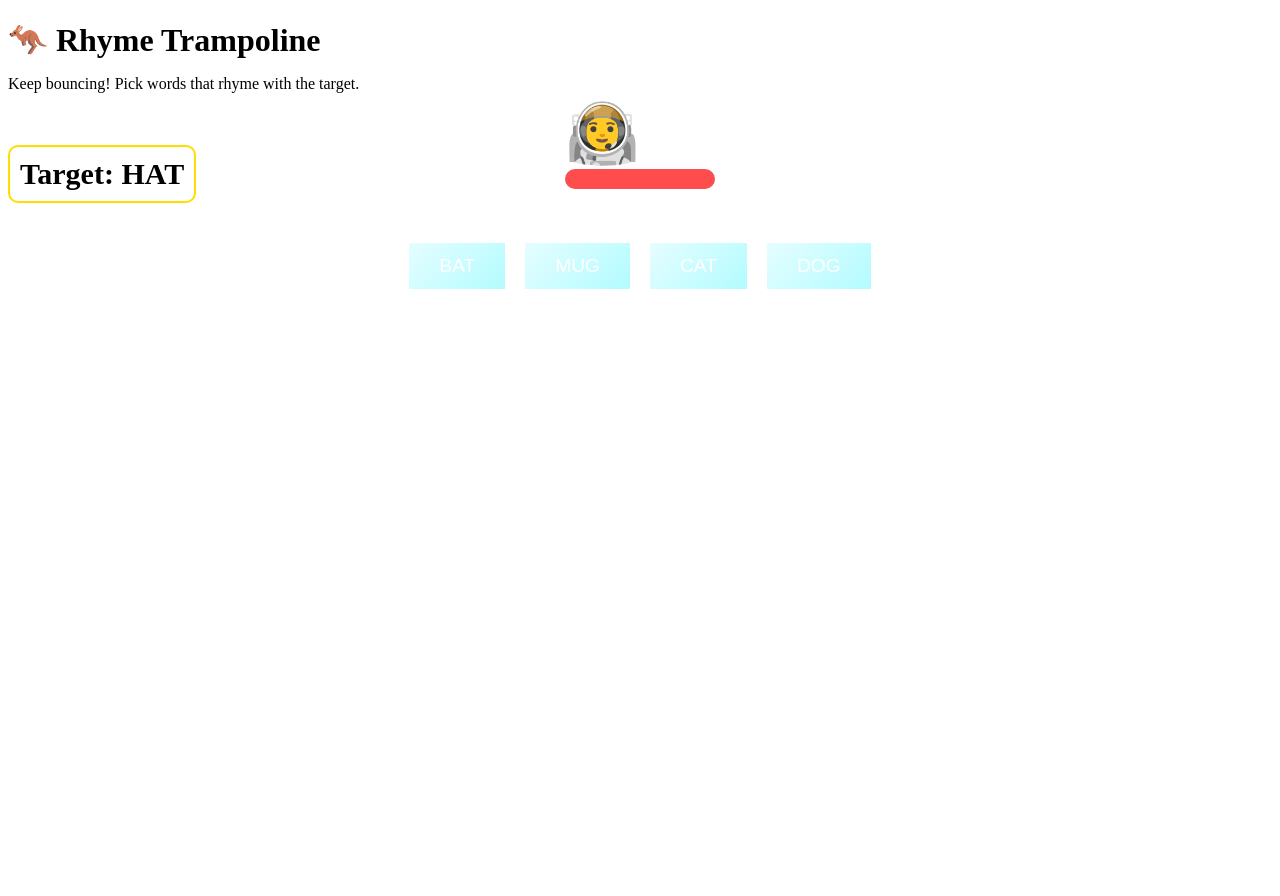
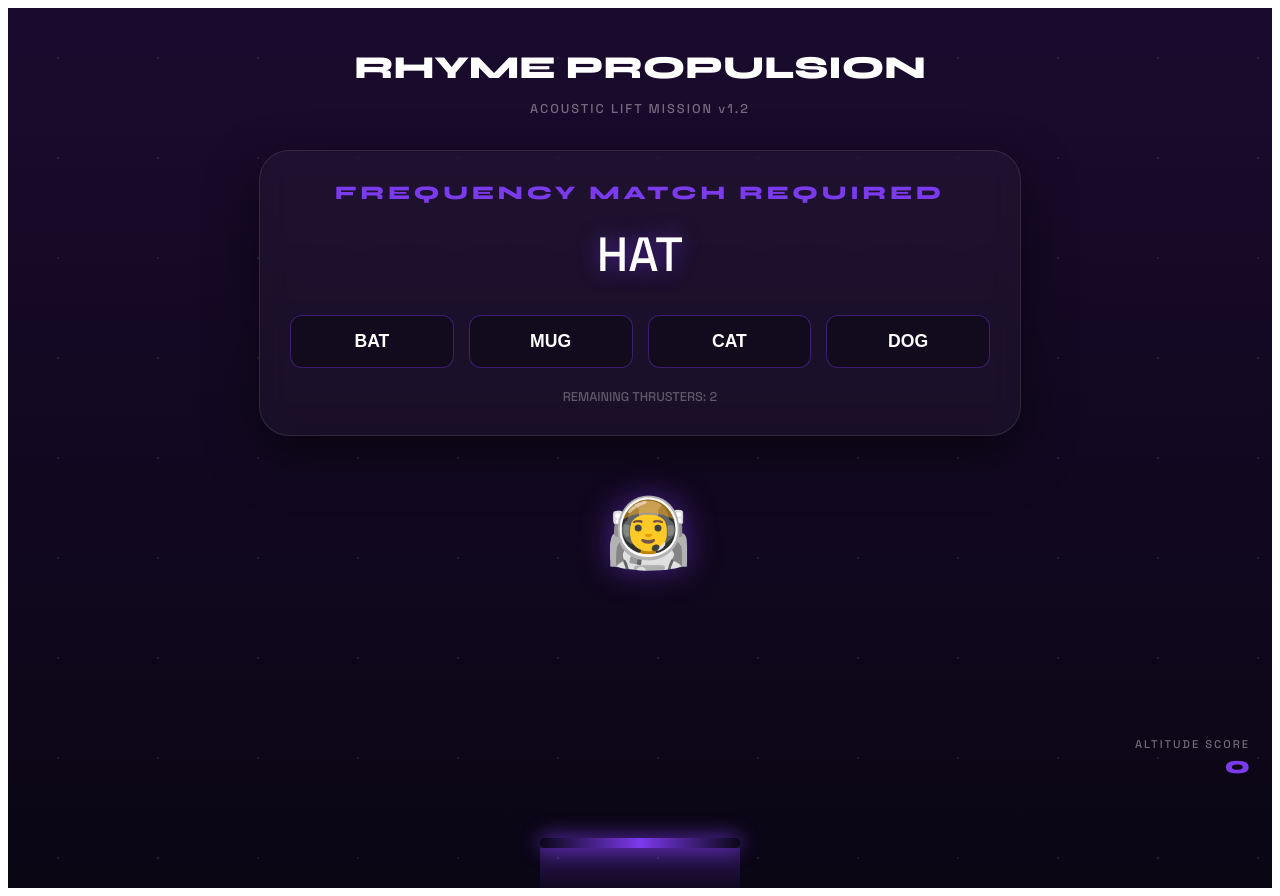
Before and after one commit to dewanganmehul/dyslexic_help, a React (Vite) app in the folder client/: page /game/rhyme-trampoline in a window 1280 px wide. Before the commit the page ends 800 px from the top, so only its background shows below. Built offline with nearby package versions, Linux system fonts and the light colour scheme.

Commit message:
updated the css of RhymeTrampoline

```diff
--- a/client/src/games/RhymeTrampoline.jsx
+++ b/client/src/games/RhymeTrampoline.jsx
@@ -1,26 +1,27 @@
-import { useState, useEffect } from "react";
+import { useState, useEffect, useRef } from "react";
 import axios from "axios";
 import { BASE_URL } from "../config/config";
 import { useNavigate } from "react-router-dom";
+import "./styles/RhymeTrampoline.css";
 
 const rounds = [
   { target: "HAT", options: ["BAT", "MUG", "CAT", "DOG"], correct: ["BAT", "CAT"] },
-  { target: "PIG", options: ["WIG", "LOG", "FIG", "BUG"], correct: ["WIG", "FIG"] }
+  { target: "PIG", options: ["WIG", "LOG", "FIG", "BUG"], correct: ["WIG", "FIG"] },
+  { target: "STAR", options: ["CAR", "MOON", "FAR", "SUN"], correct: ["CAR", "FAR"] }
 ];
 
 function RhymeTrampoline() {
   const [level, setLevel] = useState(0);
   const [gameOver, setGameOver] = useState(false);
+  const [characterHeight, setCharacterHeight] = useState(0);
+  const [velocity, setVelocity] = useState(0);
+  const [remainingCorrect, setRemainingCorrect] = useState(2);
+  const [score, setScore] = useState(0);
 
-  const [characterHeight, setCharacterHeight] = useState(0); // simulation height
-  const [velocity, setVelocity] = useState(0);
-
-  const [remainingCorrect, setRemainingCorrect] = useState(2);
   const navigate = useNavigate();
-
   const currentRound = rounds[level];
 
-  // Simple game loop for gravity
+  // Game Loop
   useEffect(() => {
     if (gameOver || !currentRound) return;
 
@@ -28,7 +29,6 @@ function RhymeTrampoline() {
       setCharacterHeight(h => {
         let newH = h + velocity;
         if (newH <= 0) {
-          // Hit the trampoline or ground
           setVelocity(0);
           return 0;
         }
@@ -36,28 +36,30 @@ function RhymeTrampoline() {
       });
 
       setVelocity(v => {
-        if (characterHeight > 0) return v - 1; // gravity
+        if (characterHeight > 0 || v > 0) return v - 0.8; // Gravity constant
         return 0;
       });
 
-    }, 50);
+    }, 30);
     return () => clearInterval(loop);
   }, [velocity, characterHeight, gameOver, currentRound]);
 
   const handleWordClick = (word) => {
     if (currentRound.correct.includes(word)) {
-      // Big bounce
-      setVelocity(15);
+      // Sonic Boost
+      setVelocity(20);
+      setScore(s => s + 150);
       setRemainingCorrect(r => {
-        if (r - 1 <= 0) {
-          // Next round
+        const next = r - 1;
+        if (next <= 0) {
           setTimeout(() => advanceLevel(), 1000);
         }
-        return r - 1;
+        return next;
       });
     } else {
-      // Bad jump, lose momentum
-      setVelocity(-5);
+      // Sonic Misfire
+      setVelocity(-8);
+      setScore(s => Math.max(0, s - 50));
     }
   };
 
@@ -65,9 +67,9 @@ function RhymeTrampoline() {
     if (level + 1 >= rounds.length) {
       endGame();
     } else {
-      setLevel(level + 1);
-      setRemainingCorrect(rounds[level+1].correct.length);
-      setVelocity(10); // Start with a bounce
+      setLevel(prev => prev + 1);
+      setRemainingCorrect(rounds[level + 1].correct.length);
+      setVelocity(15); // Start new level with a boost
     }
   };
 
@@ -78,11 +80,12 @@ function RhymeTrampoline() {
       await axios.post(`${BASE_URL}/api/sessions/submit`, {
         userId,
         gameType: "RhymeTrampoline",
-        level: "Quest-4",
+        level: "Propulsion-Lab-4",
         accuracy: 100,
         totalQuestions: rounds.length,
         correctAnswers: rounds.length,
-        avgResponseTime: 0
+        avgResponseTime: 0,
+        metrics: { totalScore: score }
       });
     } catch (err) {
       console.error(err);
@@ -90,47 +93,79 @@ function RhymeTrampoline() {
   };
 
   return (
-    <div className="game-container" style={{ position: "relative" }}>
-      <h1 style={{ marginBottom: "1rem" }}>🦘 Rhyme Trampoline</h1>
-      <p style={{ color: "var(--text-muted)", marginBottom: "2rem" }}>Keep bouncing! Pick words that rhyme with the target.</p>
+    <div className="rt-root">
+      <div className="rt-speed-lines" />
+
+      <div style={{ position: 'relative', zIndex: 2, textAlign: 'center', marginBottom: '20px' }}>
+        <h1 style={{ fontFamily: 'Syne', margin: 0 }}>RHYME PROPULSION</h1>
+        <p style={{ fontSize: '0.8rem', color: 'rgba(255,255,255,0.4)', letterSpacing: '2px' }}>
+          ACOUSTIC LIFT MISSION v1.2
+        </p>
+      </div>
 
       {gameOver ? (
-        <div className="glass-panel pulse-glow">
-          <h2 style={{ marginBottom: "1rem" }}>Great Jumping!</h2>
-          <button onClick={() => navigate("/dashboard")} className="ghost-btn">Return to Mission Control</button>
+        <div className="rt-hud" style={{ marginTop: '50px' }}>
+          <div style={{ fontSize: '60px', marginBottom: '20px' }}>🌌</div>
+          <h2 style={{ fontFamily: 'Syne' }}>ORBIT REACHED</h2>
+          <p style={{ color: 'rgba(255,255,255,0.6)', marginBottom: '30px' }}>
+            Acoustic frequency matching complete. Thrusters optimal.
+          </p>
+          <div style={{ background: 'rgba(124, 58, 237, 0.1)', padding: '20px', borderRadius: '15px', marginBottom: '30px' }}>
+             <p style={{ margin: 0, fontSize: '0.8rem', color: '#7c3aed' }}>FINAL POWER SCORE</p>
+             <h1 style={{ margin: 0 }}>{score}</h1>
+          </div>
+          <button onClick={() => navigate("/dashboard")} className="ghost-btn" style={{ width: '100%' }}>
+            RETURN TO COMMAND
+          </button>
         </div>
-      ) : currentRound && (
+      ) : (
         <>
-          <div style={{ fontSize: "30px", fontWeight: "bold", border: "2px solid #ffdd00", padding: "10px", display: "inline-block", borderRadius: "10px", marginTop: "20px" }}>
-            Target: {currentRound.target}
+          <div className="rt-hud">
+            <span className="rt-target-display">Frequency Match Required</span>
+            <div className="rt-target-word">{currentRound?.target}</div>
+
+            <div className="rt-options-grid">
+              {currentRound?.options.map((opt, i) => (
+                <button
+                  key={i}
+                  onClick={() => handleWordClick(opt)}
+                  className="rt-word-btn"
+                >
+                  {opt}
+                </button>
+              ))}
+            </div>
+
+            <div style={{ marginTop: '20px', fontSize: '0.8rem', color: 'rgba(255,255,255,0.3)' }}>
+              REMAINING THRUSTERS: {remainingCorrect}
+            </div>
           </div>
 
-          <div style={{ marginTop: "40px", display: "flex", justifyContent: "center", gap: "20px" }}>
-            {currentRound.options.map((opt, i) => (
-              <button key={i} onClick={() => handleWordClick(opt)} className="neon-btn" style={{ padding: "12px 30px", fontSize: "1.2rem", background: "linear-gradient(135deg,rgba(0,243,255,0.1),rgba(0,243,255,0.3))", color: "#fff", border: "1px solid var(--accent-cyan)" }}>
-                {opt}
-              </button>
-            ))}
-          </div>
-
-          <div style={{ position: "absolute", bottom: "100px", left: "50%", transform: "translateX(-50%)" }}>
-            {/* The Character */}
-            <div style={{
-              fontSize: "60px",
-              transform: `translateY(-${characterHeight}px)`,
-              transition: "transform 0.05s linear"
-            }}>
+          <div className="rt-character-area">
+            <div className="rt-thruster-pad" />
+            <div
+              className="rt-astronaut"
+              style={{
+                transform: `translateY(-${characterHeight}px)`,
+                // Add a little wobble based on velocity
+                rotate: `${velocity * 1.5}deg`
+              }}
+            >
               🧑‍🚀
             </div>
-            {/* The Trampoline */}
-            <div style={{ width: "150px", height: "20px", backgroundColor: "#ff4d4d", borderRadius: "10px", margin: "0 auto" }} />
           </div>
         </>
+      )}
+
+      {/* Score HUD */}
+      {!gameOver && (
+        <div style={{ position: 'fixed', bottom: '20px', right: '30px', textAlign: 'right', zIndex: 3 }}>
+           <p style={{ margin: 0, fontSize: '0.7rem', color: 'rgba(255,255,255,0.4)', letterSpacing: '2px' }}>ALTITUDE SCORE</p>
+           <h2 style={{ margin: 0, color: '#7c3aed', fontFamily: 'Syne' }}>{score}</h2>
+        </div>
       )}
     </div>
   );
 }
 
-
-
 export default RhymeTrampoline;
--- /dev/null
+++ b/client/src/games/styles/RhymeTrampoline.css
@@ -0,0 +1,118 @@
+/* RhymeTrampoline.css */
+@import url('https://fonts.googleapis.com/css2?family=Syne:wght@800&family=Space+Grotesk:wght@500;700&display=swap');
+
+.rt-root {
+  min-height: 100vh;
+  background: linear-gradient(to top, #0a0614, #1a0b2e);
+  color: #fff;
+  display: flex;
+  flex-direction: column;
+  align-items: center;
+  padding: 40px 20px;
+  font-family: 'Space Grotesk', sans-serif;
+  position: relative;
+  overflow: hidden;
+}
+
+/* Star speed lines to simulate movement */
+.rt-speed-lines {
+  position: absolute;
+  inset: 0;
+  background-image: radial-gradient(circle, #fff 1px, transparent 1px);
+  background-size: 100px 100px;
+  opacity: 0.1;
+  z-index: 0;
+}
+
+.rt-hud {
+  position: relative;
+  z-index: 2;
+  background: rgba(255, 255, 255, 0.03);
+  backdrop-filter: blur(15px);
+  border: 1px solid rgba(255, 255, 255, 0.1);
+  border-radius: 30px;
+  padding: 30px;
+  width: 100%;
+  max-width: 700px;
+  text-align: center;
+  box-shadow: 0 20px 50px rgba(0,0,0,0.5);
+}
+
+.rt-target-display {
+  font-family: 'Syne', sans-serif;
+  font-size: 1.2rem;
+  color: #7c3aed;
+  letter-spacing: 4px;
+  text-transform: uppercase;
+  margin-bottom: 20px;
+  display: block;
+}
+
+.rt-target-word {
+  font-size: 3rem;
+  color: #fff;
+  text-shadow: 0 0 20px rgba(124, 58, 237, 0.6);
+  margin: 10px 0;
+}
+
+.rt-options-grid {
+  display: grid;
+  grid-template-columns: repeat(auto-fit, minmax(140px, 1fr));
+  gap: 15px;
+  margin-top: 30px;
+}
+
+.rt-word-btn {
+  background: rgba(0, 0, 0, 0.3);
+  border: 1px solid rgba(124, 58, 237, 0.4);
+  color: #fff;
+  padding: 15px;
+  border-radius: 12px;
+  font-size: 1.1rem;
+  font-weight: 700;
+  cursor: pointer;
+  transition: all 0.2s;
+}
+
+.rt-word-btn:hover {
+  background: rgba(124, 58, 237, 0.2);
+  border-color: #7c3aed;
+  transform: translateY(-3px);
+  box-shadow: 0 5px 15px rgba(124, 58, 237, 0.3);
+}
+
+/* Physics Objects */
+.rt-character-area {
+  position: absolute;
+  bottom: 0;
+  width: 100%;
+  height: 400px;
+  pointer-events: none;
+}
+
+.rt-astronaut {
+  font-size: 70px;
+  position: absolute;
+  left: 50%;
+  margin-left: -35px;
+  filter: drop-shadow(0 0 15px rgba(124, 58, 237, 0.5));
+}
+
+.rt-thruster-pad {
+  position: absolute;
+  bottom: 40px;
+  left: 50%;
+  transform: translateX(-50%);
+  width: 200px;
+  height: 10px;
+  background: linear-gradient(90deg, transparent, #7c3aed, transparent);
+  border-radius: 5px;
+  box-shadow: 0 0 20px #7c3aed;
+}
+
+.rt-thruster-pad::after {
+  content: '';
+  position: absolute;
+  top: 10px; left: 0; width: 100%; height: 50px;
+  background: linear-gradient(to bottom, rgba(124, 58, 237, 0.3), transparent);
+}
```
